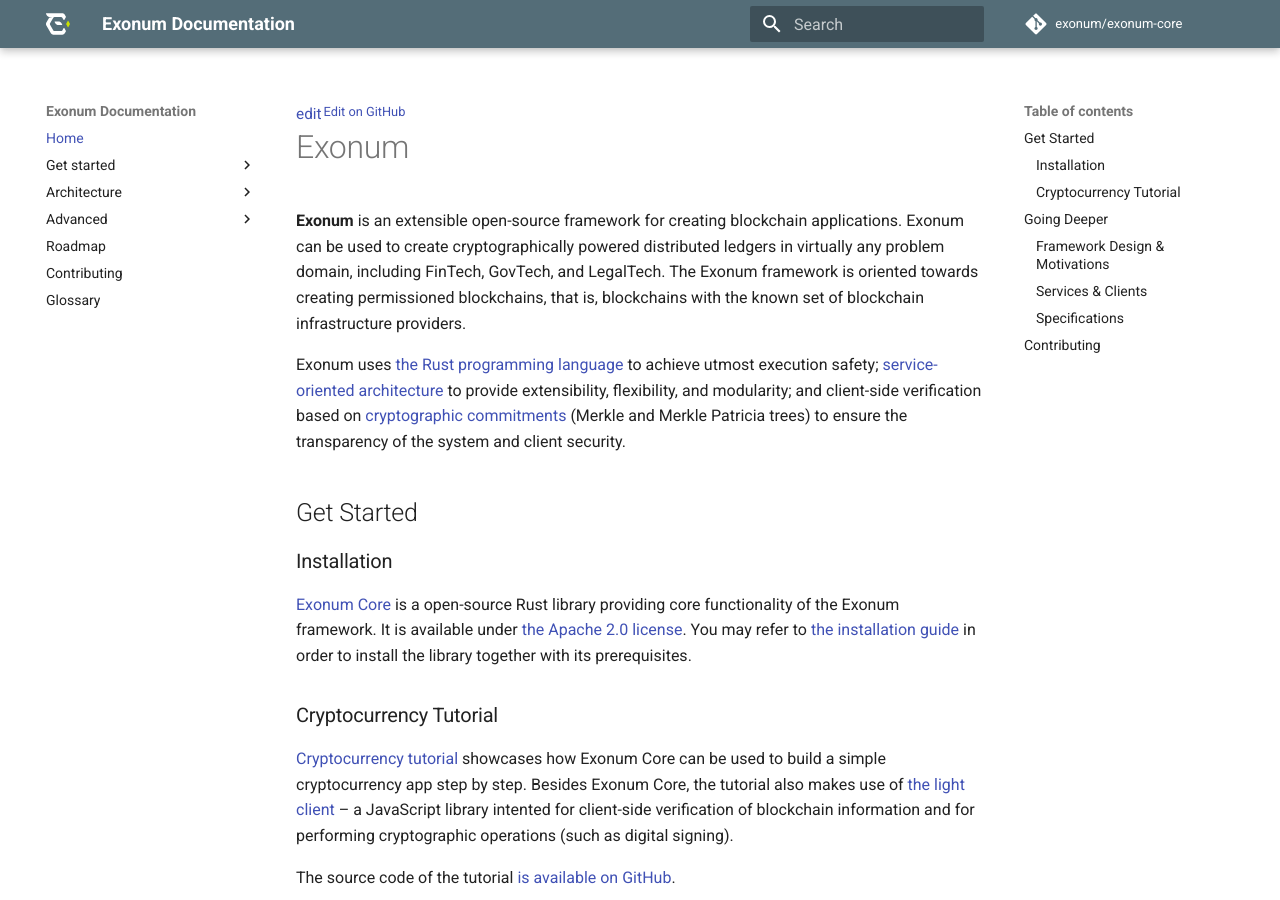
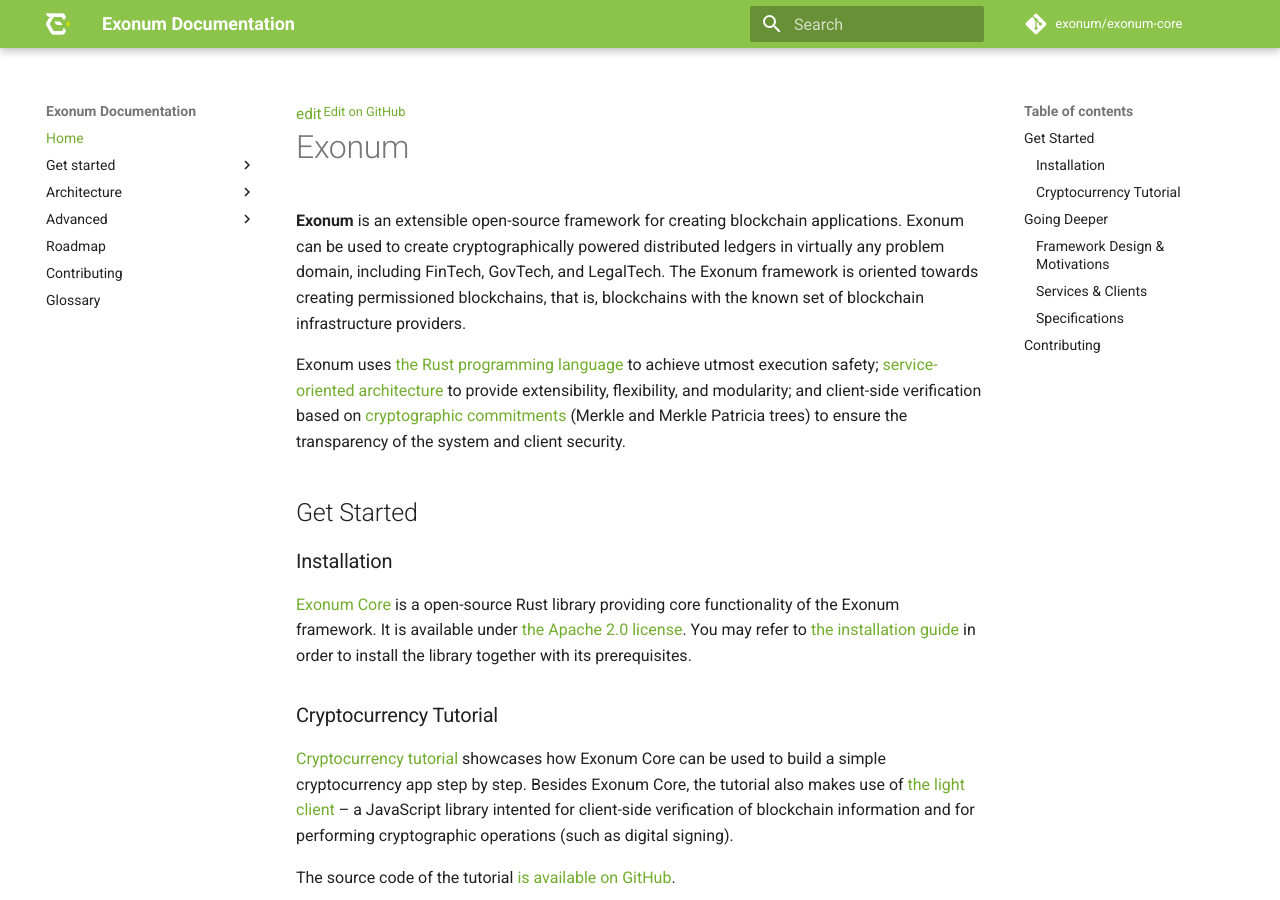
Before and after one commit to exonum/exonum-doc, an MkDocs documentation site: the page built from src/index.md, in a window 1280 px wide and 900 px high. Built offline with MkDocs 1.6.1 and Material for MkDocs 9.7.7, drawn with Linux system fonts in a browser that asks for light colours; comment, search, counter and statistics services are not loaded; old or Windows-style settings are respelled for this version of MkDocs.

Commit message:
Change link color

```diff
--- a/mkdocs.yml
+++ b/mkdocs.yml
@@ -19,7 +19,7 @@
   logo: 'images/logo.svg" alt="Exonum Logo'
   github_edit_url: https://github.com/exonum/exonum-doc/edit/master/src/
   palette:
-    primary: 'blue grey'
+    primary: 'light green'
     accent: 'lime'
   social:
     - type: 'github'
```
